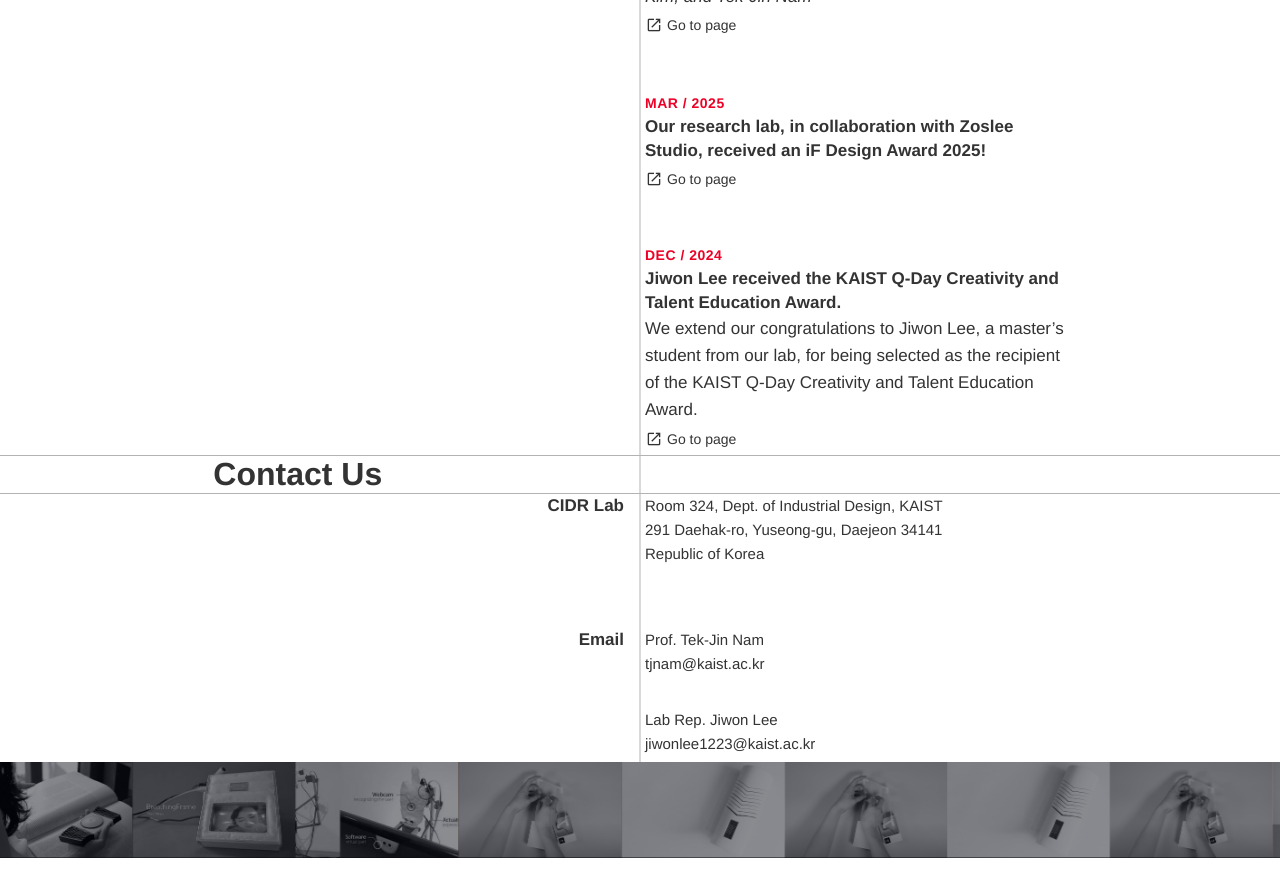
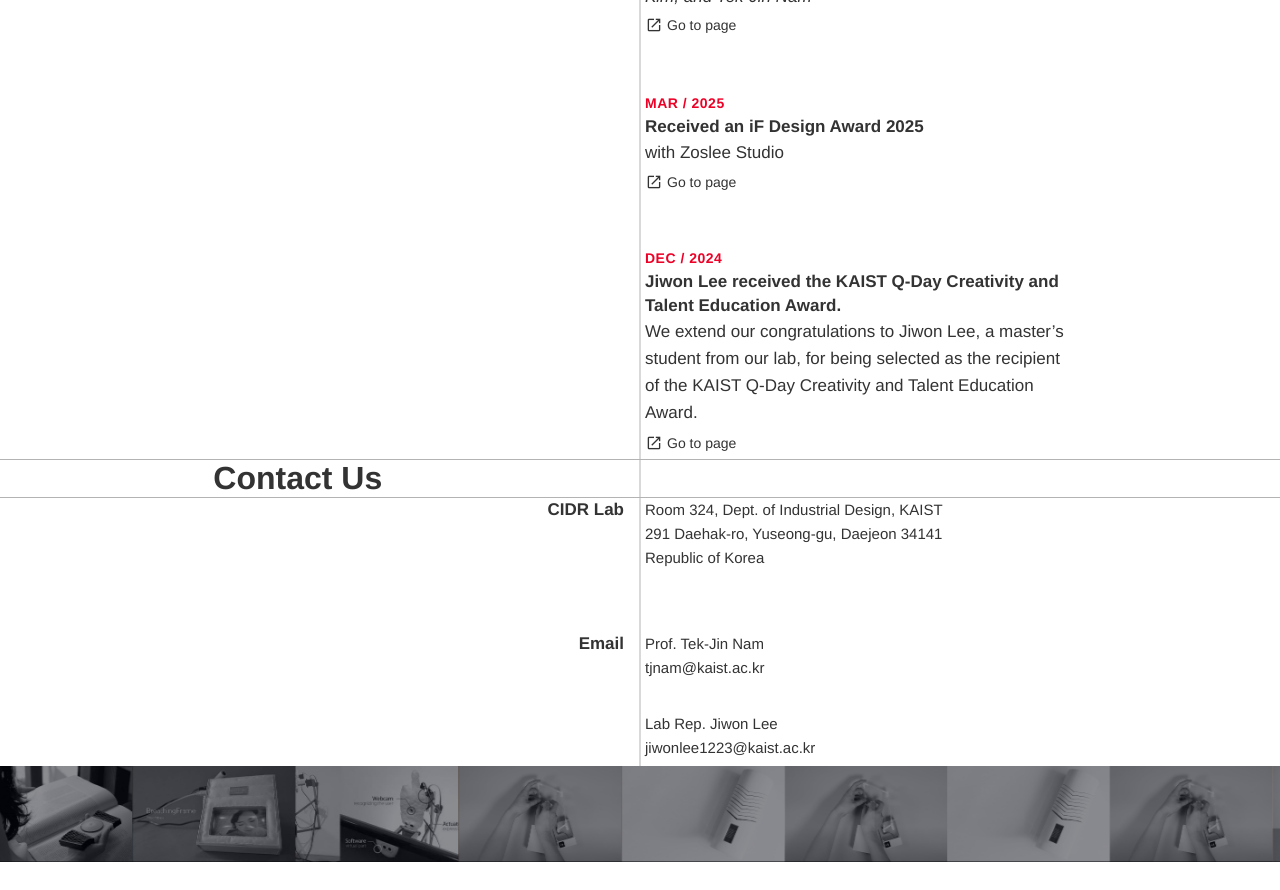
Before and after one commit to jiwonlee1223/cidrwebsite, a Next.js app: page / in a window 1280 px wide. Shown: the part 2220-3110 px from the top of the page. Built offline with nearby package versions, Linux system fonts and the light colour scheme.

Commit message:
Main Page 워딩 수정

```diff
--- a/app/page.tsx
+++ b/app/page.tsx
@@ -83,7 +83,8 @@ export default function MainPage() {
 
               <span className="news-description">
                 <br /><br /><span className="news-title">MAR / 2025</span><br />
-                Our research lab, in collaboration with Zoslee Studio, received an iF Design Award 2025!<br />
+                Received an iF Design Award 2025<br />
+                <div className="paper-entry" style={{ fontWeight: 300 }}>with Zoslee Studio</div>
                 <a href="https://ifdesign.com/en/winner-ranking/project/water-tree/709602" target="_blank" rel="noopener noreferrer" className="go-link-button">
                   <span className="material-symbols-outlined">open_in_new</span>
                   <span>Go to page</span>
```
